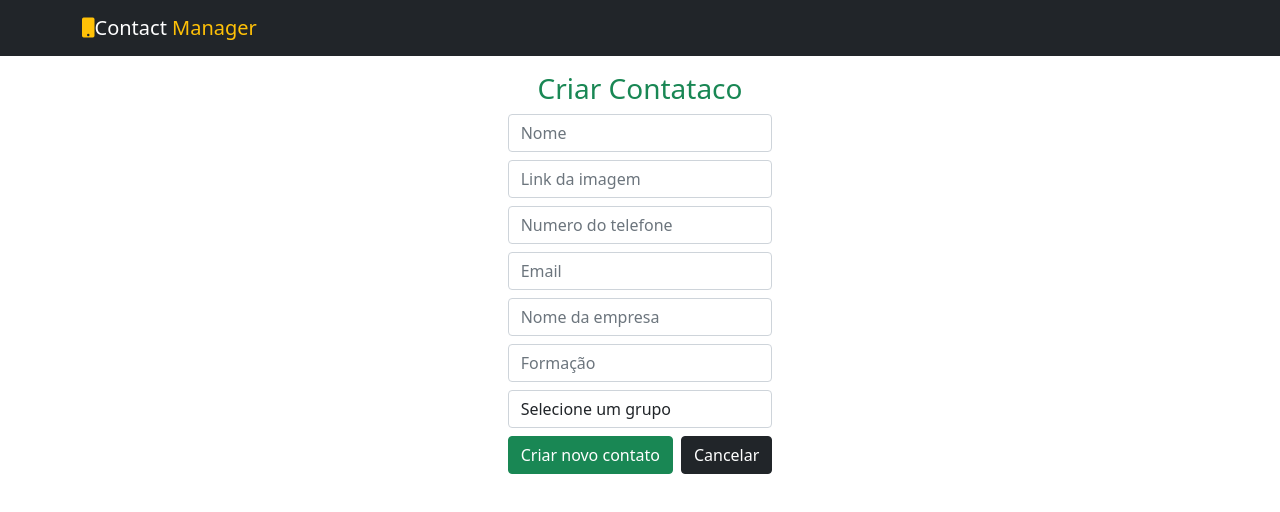
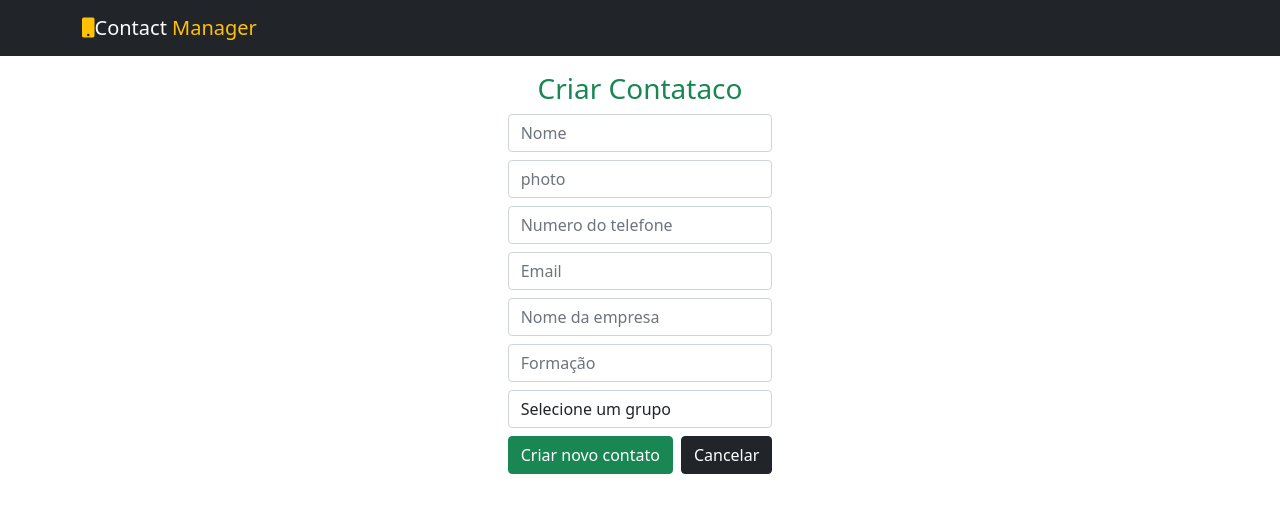
Before and after one commit to Gabrieltomazz1/Web-Development, a React (Create React App) app in the folder crm_quinta_final/: page /contacts/add in a window 1280 px wide. Shown: the top 512 px of the page. Built offline with nearby package versions, Linux system fonts and the light colour scheme; data requests are answered from the project's data file.

Commit message:
update fron-end

```diff
--- a/crm_quinta_final/package.json
+++ b/crm_quinta_final/package.json
@@ -9,6 +9,7 @@
     "@testing-library/user-event": "^13.5.0",
     "axios": "^0.25.0",
     "bootstrap": "^5.1.3",
+    "font-awesome": "^4.7.0",
     "react": "^18.2.0",
     "react-dom": "^18.2.0",
     "react-router-dom": "^6.2.1",
--- a/crm_quinta_final/server/db.json
+++ b/crm_quinta_final/server/db.json
@@ -19,6 +19,16 @@
       "title": "",
       "groupId": "2",
       "id": 2
+    },
+    {
+      "name": "aaaaaaaaaa",
+      "photo": "https://s18798.pcdn.co/mavericklimccproject/wp-content/uploads/sites/14030/1986/06/Face-Profile-2-300x200.jpg",
+      "mobile": "23412341423",
+      "email": "afdas@asd.aasd",
+      "company": "",
+      "title": "",
+      "groupId": "6",
+      "id": 3
     }
   ],
   "groups": [
--- a/crm_quinta_final/src/components/contacts/AddContact/AddContact.jsx
+++ b/crm_quinta_final/src/components/contacts/AddContact/AddContact.jsx
@@ -1,6 +1,8 @@
 import React, { useEffect, useState } from 'react';
 import { Link, useNavigate } from 'react-router-dom';
 import { ContactService } from '../../../services/ContactService';
+
+
 
 let AddContact = () => {
 
@@ -85,7 +87,8 @@ let AddContact = () => {
                                         name="name"
                                         value={contact.name}
                                         onChange={updateInput}
-                                        type="text" className="form-control " placeholder='Nome' />
+                                        type="text" className="form-control " placeholder="Nome">
+                                    </input>
                                 </div>
                                 <div className="mb-2">
                                     <input
@@ -93,7 +96,7 @@ let AddContact = () => {
                                         name="photo"
                                         value={contact.photo}
                                         onChange={updateInput}
-                                        type="text" className="form-control" placeholder='Link da imagem' />
+                                        type="text" className="form-control " placeholder="photo" />
                                 </div>
                                 <div className="mb-2">
                                     <input
--- a/crm_quinta_final/src/components/contacts/ContactList/ContactList.jsx
+++ b/crm_quinta_final/src/components/contacts/ContactList/ContactList.jsx
@@ -121,7 +121,7 @@ let ContactList = () => {
                                 filteredContacts.map(contact => {
                                     return (
                                         <div className="col-md-6" key={contact.id}>
-                                            <div className="card">
+                                            <div className="card mt-2">
                                                 <div className="card-body">
                                                     <div className="row align-items-center d-flex justify-content-around">
                                                         <div className="col-md-4">
--- a/crm_quinta_final/src/index.css
+++ b/crm_quinta_final/src/index.css
@@ -9,3 +9,8 @@ body {
 .contact-img {
     border-radius: 50%;
 }
+
+.form-container input {
+    font-family: 'Font Awesome 5 free';
+    font-weight: bold;
+}
```
Also changed, not shown: 2 other files (tests, documents, lock files or other folders).
